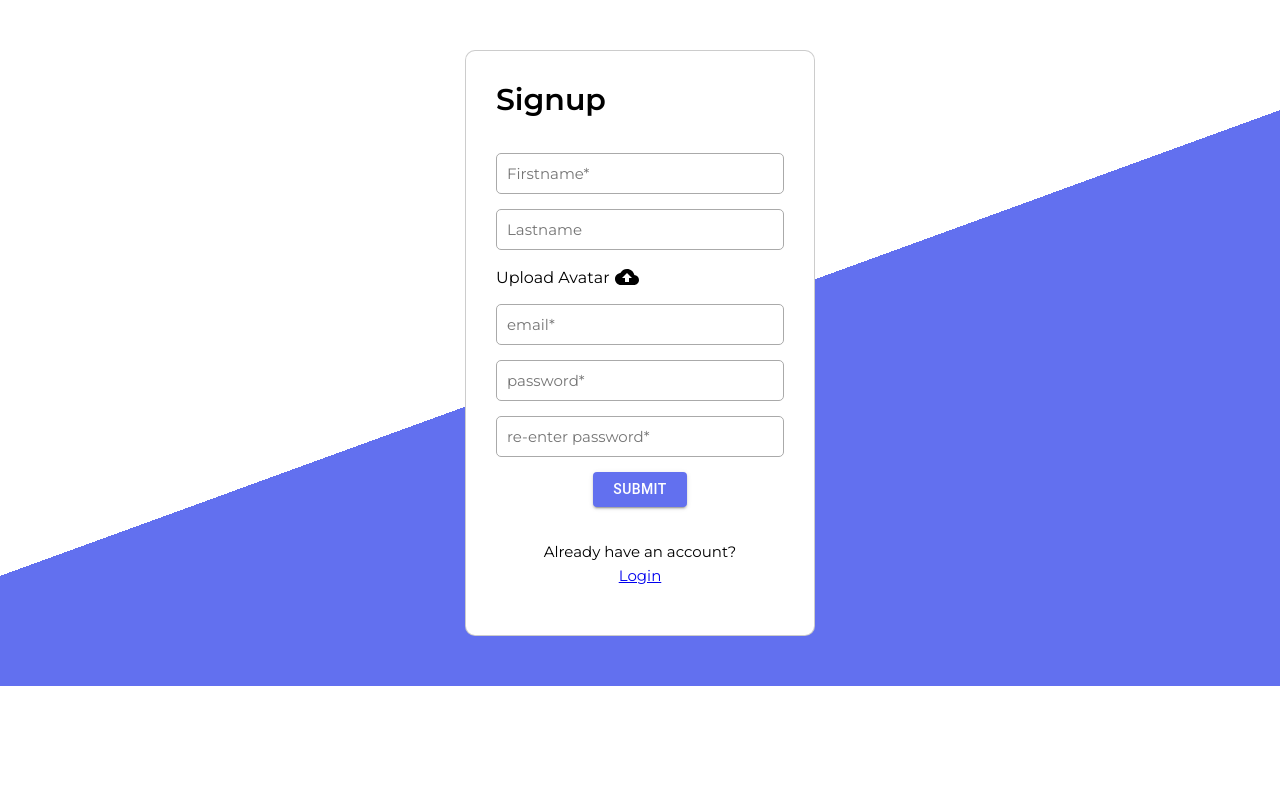
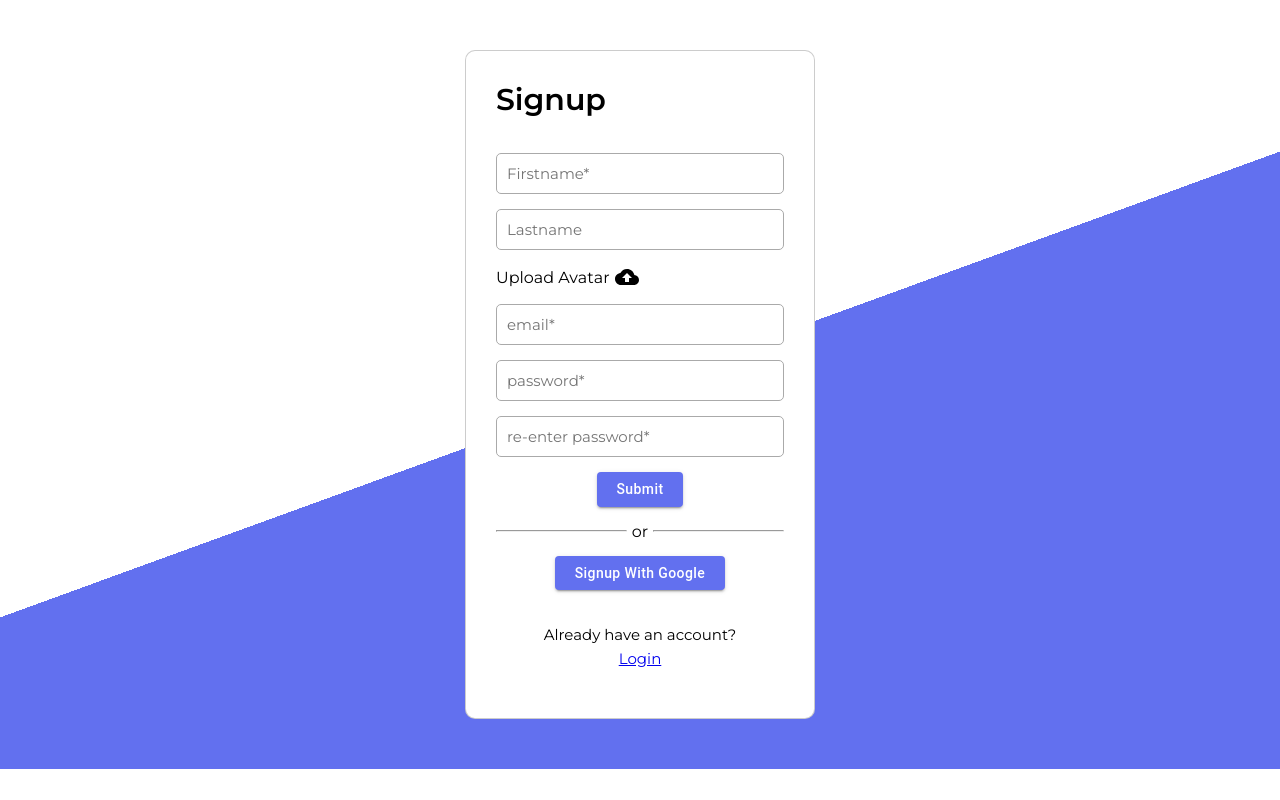
Before and after one commit to vishnuKumar3/TaskManager_frontend, a React (Create React App) app: page /register in a window 1280 px wide. Built offline with nearby package versions, Linux system fonts and the light colour scheme.

Commit message:
google signin and signup functionality added

```diff
--- a/package.json
+++ b/package.json
@@ -11,6 +11,7 @@
     "@mui/material": "^5.16.4",
     "@mui/styles": "^5.16.4",
     "@mui/system": "^5.16.4",
+    "@react-oauth/google": "^0.12.1",
     "@testing-library/jest-dom": "^5.17.0",
     "@testing-library/react": "^13.4.0",
     "@testing-library/user-event": "^13.5.0",
--- a/src/pages/Login.js
+++ b/src/pages/Login.js
@@ -7,6 +7,8 @@ import {makeStyles} from "@mui/styles"
 import {Button} from "@mui/material"
 import axios from "axios"
 import {message} from "antd"
+import { useGoogleLogin } from '@react-oauth/google';
+
 
 const useStyles = makeStyles((theme)=>({
     input:{
@@ -33,9 +35,24 @@ export default function Login(){
     const navigate = useNavigate();
     const [messageApi, contextHolder] = message.useMessage()
 
-    const handleSignin = async (formValues)=>{
-        formValues["signInType"] = "normal"
-        let res = await axios.post("http://localhost:8080/user/login",formValues,{
+    const googleLogin = useGoogleLogin({
+        onSuccess: async(codeResponse)=>{
+            console.log("google response...",codeResponse);
+            let userData = await axios.get(`https://www.googleapis.com/oauth2/v1/userinfo?access_token=${codeResponse.access_token}`);
+            console.log(userData)
+            if(userData?.data?.email){
+                let userInfo = {
+                    email:userData?.data?.email
+                }
+                handleSignin(userInfo, "google")
+            }
+        },
+        onError: (error) => {console.log('Login Failed:', error);messageApi.open({type:"error",content:error,duration:5})}
+    });
+
+    const handleSignin = async (formValues, signInType)=>{
+        formValues["signInType"] = signInType
+        let res = await axios.post(`${process.env.REACT_APP_BACKEND_URL}/user/login`,formValues,{
             headers:{
                 "Content-Type":"application/json"
             }
@@ -58,7 +75,7 @@ export default function Login(){
             validationSchema={LoginSchema}
             onSubmit={(values, { setSubmitting,resetForm }) => {
                 console.log(values)
-                handleSignin(values)
+                handleSignin(values,"normal")
                 resetForm()
             }}
             >
@@ -86,8 +103,18 @@ export default function Login(){
                 />
                 <p className={`${styles.errorMessage}`}>{formik.touched.password && formik.errors.password?formik.errors.password:""}</p>
                 <div style={{display:"flex",justifyContent:"center"}}>
-                    <Button variant={"contained"} type='submit' style={{padding:"5px 20px",background:`${colors.blueVariant}`,color:"white"}} disabled={formik.isSubmitting}>
+                    <Button variant={"contained"} type='submit' style={{textTransform:"capitalize",padding:"5px 20px",background:`${colors.blueVariant}`,color:"white"}} disabled={formik.isSubmitting}>
                         Submit
+                    </Button>
+                </div>
+                <div style={{display:"flex",alignItems:'center',columnGap:"5px"}}>
+                    <hr style={{flexGrow:1}}/>
+                    or
+                    <hr style={{flexGrow:1}}/>
+                </div>
+                <div style={{display:"flex",justifyContent:"center"}}>
+                    <Button onClick={googleLogin} variant={"contained"} style={{textTransform:"capitalize",padding:"5px 20px",background:`${colors.blueVariant}`,color:"white"}} disabled={formik.isSubmitting}>
+                        Signin with Google
                     </Button>
                 </div>
                 <div style={{marginTop:"20px",display:"flex",rowGap:"5px",flexDirection:"column",alignItems:"center"}}>
--- a/src/pages/Signup.js
+++ b/src/pages/Signup.js
@@ -8,6 +8,7 @@ import {Button} from "@mui/material"
 import CloudUploadIcon from '@mui/icons-material/CloudUpload';
 import axios from "axios"
 import {message} from "antd"
+import { useGoogleLogin } from '@react-oauth/google';
 
 
 const useStyles = makeStyles((theme)=>({
@@ -38,6 +39,28 @@ export default function Signup(){
     const [fileObj, setFileObj] = useState({})
     const [messageApi, contextHolder] = message.useMessage()
 
+    const googleLogin = useGoogleLogin({
+        onSuccess: async(codeResponse)=>{
+            console.log("google response...",codeResponse);
+            let userData = await axios.get(`https://www.googleapis.com/oauth2/v1/userinfo?access_token=${codeResponse.access_token}`);
+            console.log(userData)
+            if(userData?.data?.email){
+                let userInfo = {
+                    email:userData?.data?.email,
+                    firstName:userData?.data?.given_name,
+                    password:"google-signin",
+                    lastName:userData?.data?.family_name,
+                    avatarInfo:{
+                        Location:userData?.data?.picture
+                    }
+                }
+                setFileObj({})
+                handleGoogleSignup(userInfo, "google")
+            }
+        },
+        onError: (error) => {console.log('Login Failed:', error);messageApi.open({type:"error",content:error,duration:5})}
+    });
+
     const handleChange = (event)=>{
         console.log("file info",event.target.files)
         let files = event.target.files;
@@ -45,14 +68,34 @@ export default function Signup(){
         setFileObj(files?.[0] || {})
     }
 
-    const handleFormData = async (formValues)=>{
+    const handleGoogleSignup = async (formValues, signInType)=>{
+        formValues["signInType"] ="google";
+        let res = await axios.post(`${process.env.REACT_APP_BACKEND_URL}/user/signup`,formValues,{
+            headers:{
+                "Content-Type":"application/json"
+            }
+        });
+        if(res?.data?.status?.toLowerCase() === "success"){
+            messageApi.open({content:res?.data?.message,type:"success",duration:5})
+        }
+        else{
+            messageApi.open({content:res?.data?.message,type:"error",duration:5})
+        }
+    }
+
+    const handleFormData = async (formValues, signInType)=>{
         let formData = new FormData();
         Object.entries(formValues).map(([key,value])=>{
             formData.append(key,value);
         })
-        formData.append("avatar",fileObj);
+        if(fileObj && Object.keys(fileObj).length>0){
+            formData.append("avatar",fileObj);
+        }
         formData.append("signInType","normal");
-        let res = await axios.post("http://localhost:8080/user/signup",formData);
+        let res = await axios.post(`${process.env.REACT_APP_BACKEND_URL}/user/signup`,formData);
+        if(res){
+            setFileObj({})
+        }
         if(res?.data?.status?.toLowerCase() === "success"){
             messageApi.open({content:res?.data?.message,type:"success",duration:5})
         }
@@ -70,7 +113,7 @@ export default function Signup(){
             validationSchema={LoginSchema}
             onSubmit={(values, { setSubmitting,resetForm }) => {
                 console.log(values,fileObj)
-                handleFormData(values)
+                handleFormData(values, "normal")
                 resetForm()
                 setFilename("")
             }}
@@ -131,8 +174,18 @@ export default function Signup(){
                 />
                 {formik.touched.reEnteredPassword && formik.errors.reEnteredPassword?<p className={`${styles.errorMessage}`}>{formik.errors.reEnteredPassword}</p>:""}
                 <div style={{display:"flex",justifyContent:"center"}}>
-                    <Button variant={"contained"} type='submit' style={{padding:"5px 20px",background:`${colors.blueVariant}`,color:"white"}} disabled={formik.isSubmitting}>
+                    <Button variant={"contained"} type='submit' style={{textTransform:"capitalize",padding:"5px 20px",background:`${colors.blueVariant}`,color:"white"}} disabled={formik.isSubmitting}>
                         Submit
+                    </Button>
+                </div>
+                <div style={{display:"flex",alignItems:'center',columnGap:"5px"}}>
+                    <hr style={{flexGrow:1}}/>
+                    or
+                    <hr style={{flexGrow:1}}/>
+                </div>
+                <div style={{display:"flex",justifyContent:"center"}}>
+                    <Button onClick={googleLogin} variant={"contained"} style={{textTransform:"capitalize",padding:"5px 20px",background:`${colors.blueVariant}`,color:"white"}} disabled={formik.isSubmitting}>
+                        Signup with Google
                     </Button>
                 </div>
                 <div style={{marginTop:"20px",display:"flex",rowGap:"5px",flexDirection:"column",alignItems:"center"}}>
```
Also changed, not shown: src/index.js (+6 -3 lines), 2 other files (tests, documents, lock files or other folders).
